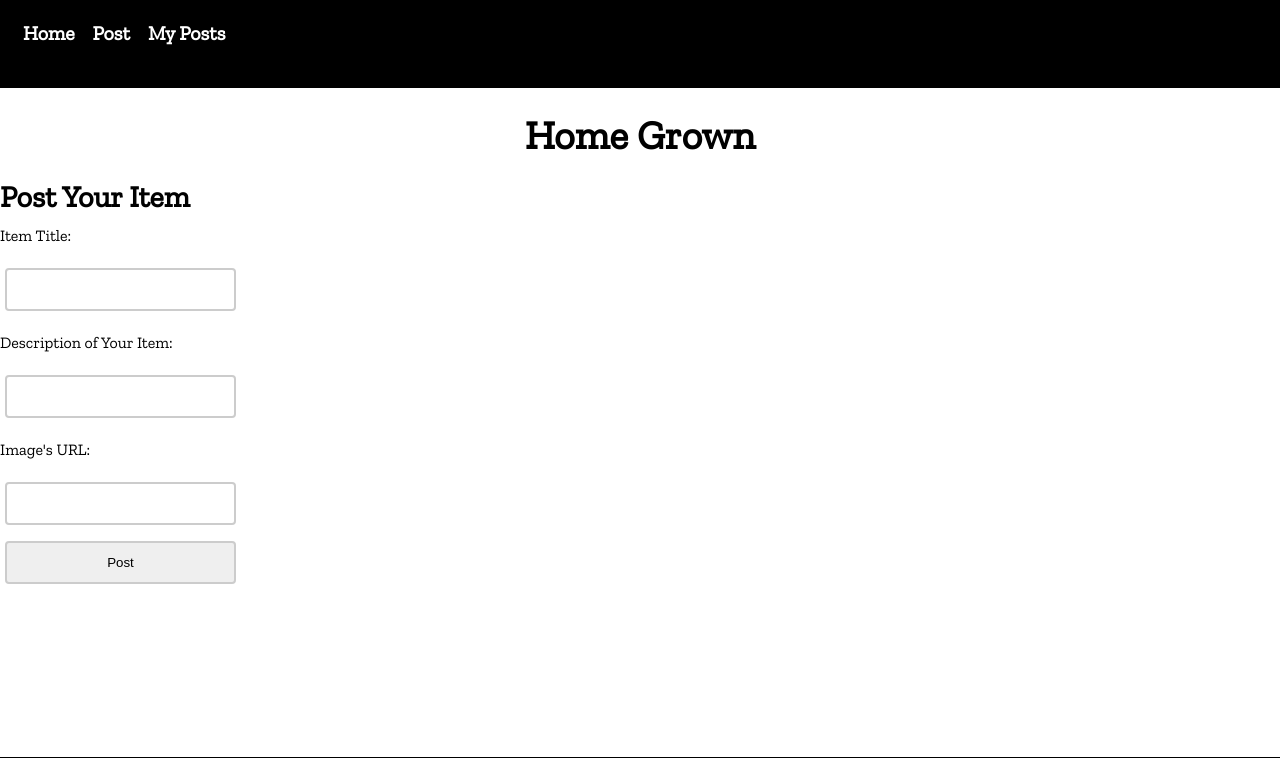
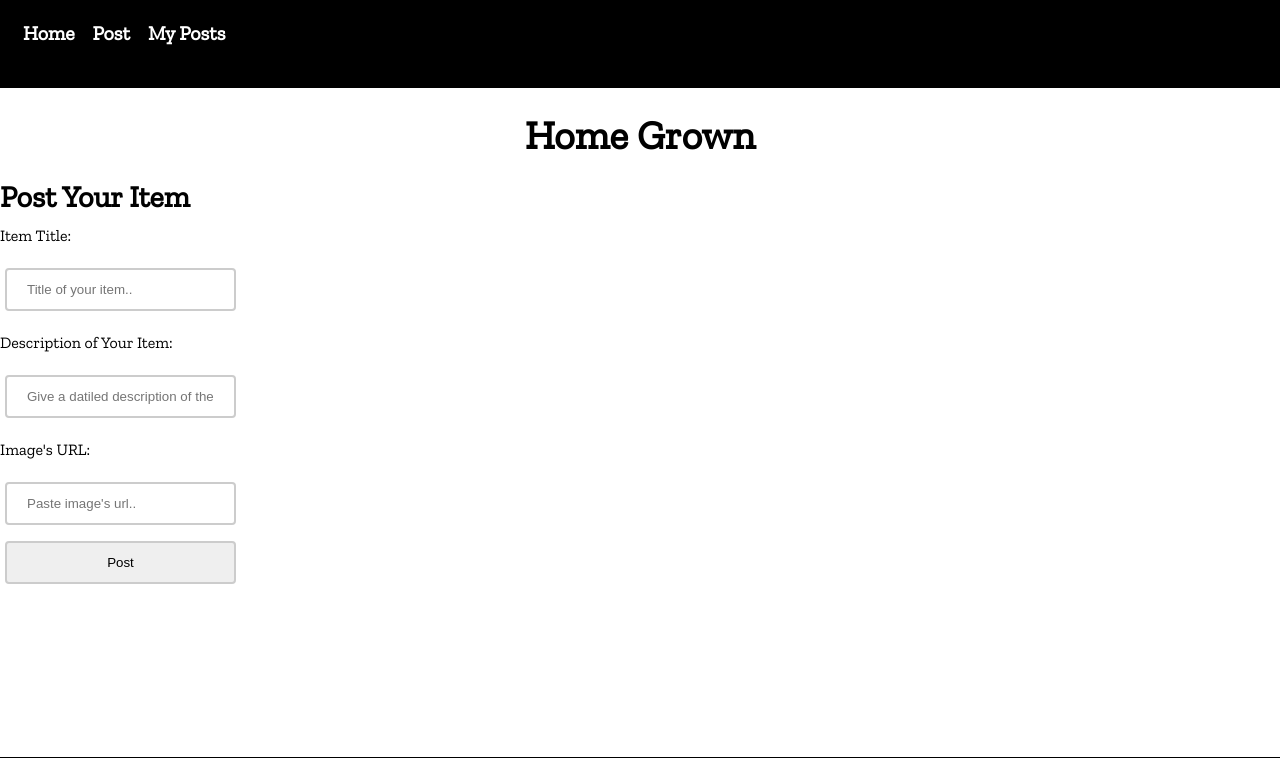
Before and after one commit to gacrodri/social-change, a Python web app: template templates/posts.html in a window 1280 px wide. Shown: the top 758 px of the page. Run offline with Jinja, Linux system fonts and the light colour scheme; the template is opened without the code that fills it, so the values that code supplies are empty; some web fonts are replaced.

Commit message:
added place holder

```diff
--- a/templates/aboutus.html
+++ b/templates/aboutus.html
@@ -57,7 +57,7 @@
           <div class="container">
             <h2>Ivania </h2>
             <p class="title">Location? Or something else we decide</p>
-            <p>Some text that describes me lorem ipsum ipsum lorem.</p>
+            <p>Hi, I will be attending UC Riverside in the fall as a freshman.</p>
             <p>example@example.com</p>
           </div>
         </div>
--- a/templates/posts.html
+++ b/templates/posts.html
@@ -18,11 +18,11 @@
       <h2>Post Your Item</h2>
     <form method="post" action="/new-post">
       <p> Item Title:</p>
-      <input type= "text" name="title" value="">
+      <input type= "text" name="title" value="" placeholder="Title of your item..">
       <p> Description of Your Item:</p>
-      <input type= "text" name="caption" value="">
+      <input type= "text" name="caption" value="" placeholder="Give a datiled description of the item..">
       <p> Image's URL:</p>
-      <input type= "text" name="image_url" value=""><br>
+      <input type= "text" name="image_url" value="" placeholder="Paste image's url.."><br>
       <input type= "submit" value="Post">
     </form>
 
--- a/templates/style.css
+++ b/templates/style.css
@@ -1,3 +1,8 @@
+
+
+/* heree */
+
+
 #images{
   height: 200px;
   width: 150px;
@@ -215,9 +220,9 @@ footer {
 }
 
 /* Some left and right padding inside the container */
-.container {
+/* .container {
   padding: 0 16px;
-}
+} */
 
 /* Clear floats */
 .container::after, .row::after {
```
